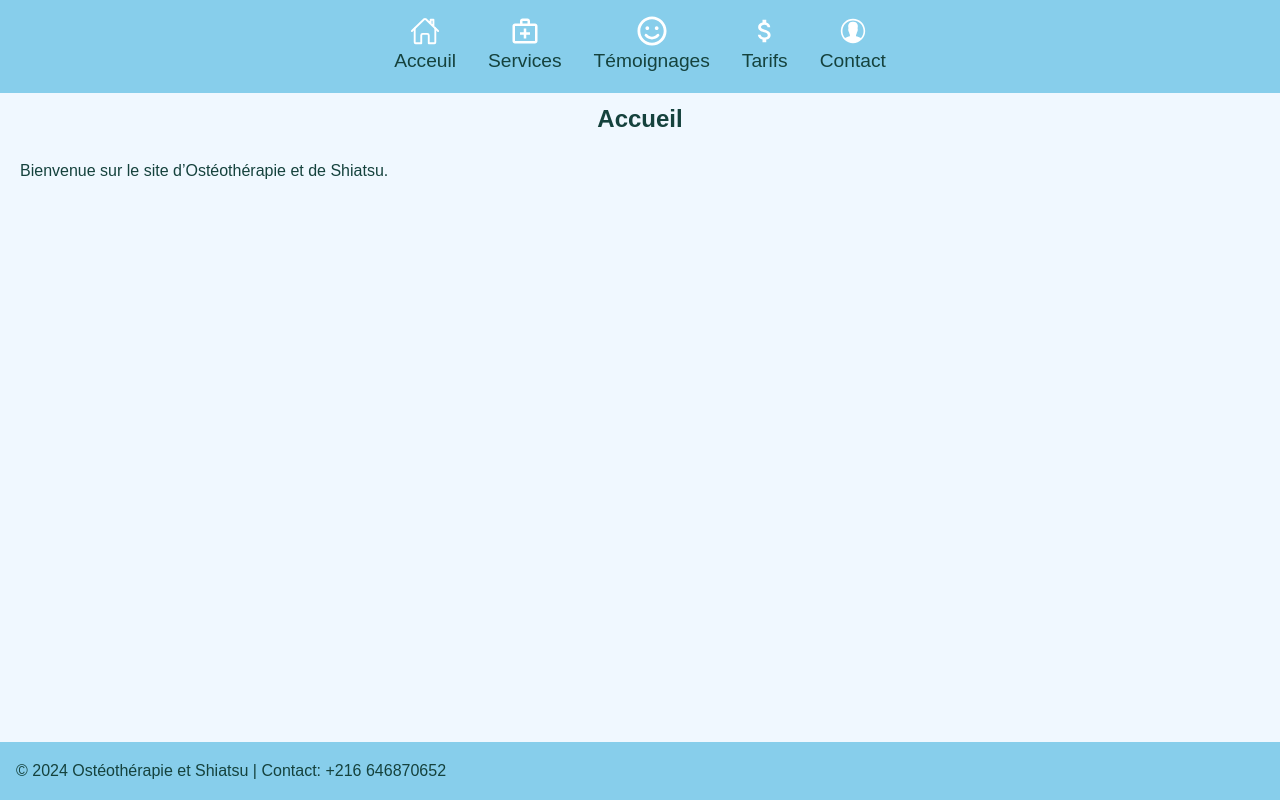
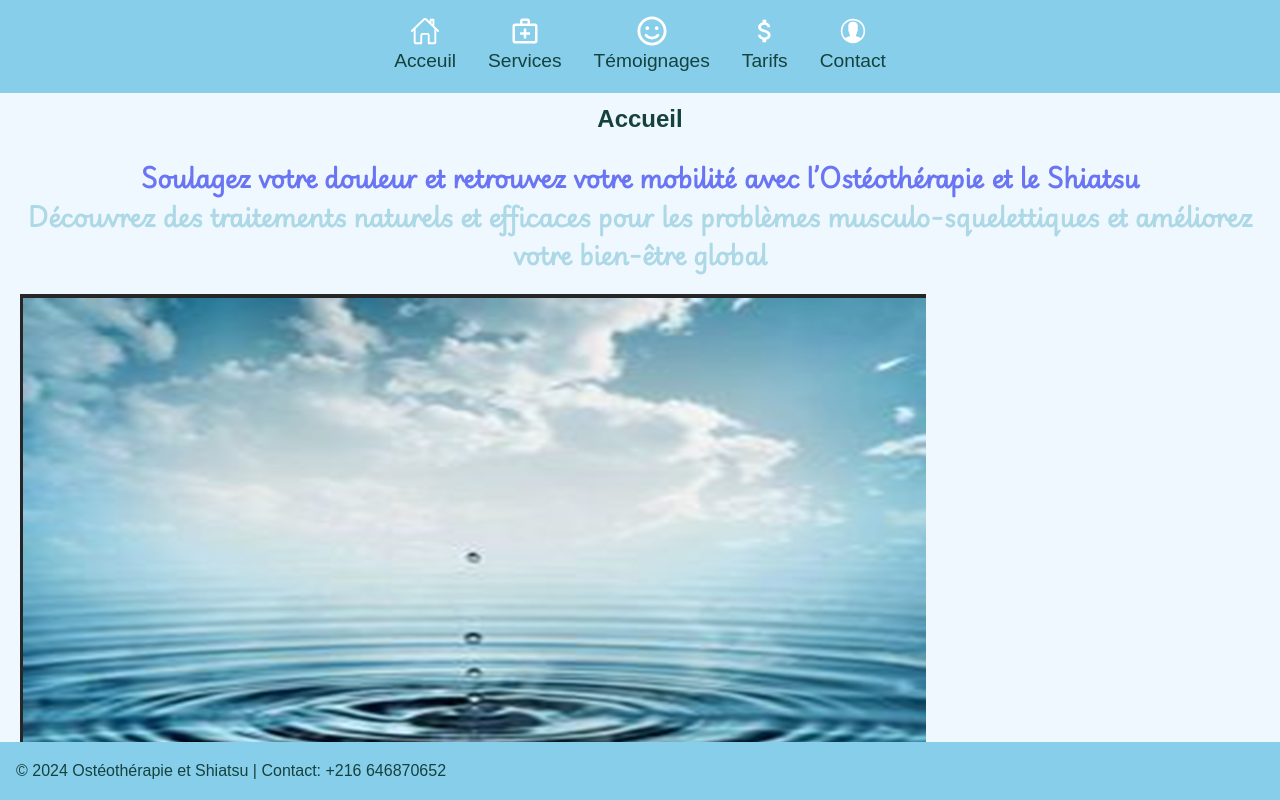
Before and after one commit to botUwU/Oshyp, a React (Vite) app: page / in a window 1280 px wide. Shown: the top 800 px of the page. Built offline with nearby package versions, Linux system fonts and the light colour scheme.

Commit message:
navbar animations

```diff
--- a/src/App.jsx
+++ b/src/App.jsx
@@ -6,7 +6,19 @@ import Footer from "./components/Footer";
 import "./styles.css";
 // eslint-disable-next-line no-unused-vars
 import GlobalStyle from "./GlobalStyle";
-
+import { BiFontSize } from "react-icons/bi";
+import styled from "styled-components";
+import CTitle from "./customComponents/CTitle";
+const StyledImage = styled.img`
+  width: 50%;
+  height: 50%;
+`;
+const StyledDescription = styled.div`
+  display: flex;
+  flex-direction: column;
+  align-items: center;
+  justify-content: center;
+`;
 function App() {
   return (
     <div className="App">
@@ -15,7 +27,19 @@ function App() {
 
       {/* Sections */}
       <Section id="home" title="Accueil">
-        <p>Bienvenue sur le site d’Ostéothérapie et de Shiatsu.</p>
+        <StyledDescription>
+          <CTitle variation="h1" color="primary">
+            {" "}
+            Soulagez votre douleur et retrouvez votre mobilité avec
+            l’Ostéothérapie et le Shiatsu
+          </CTitle>
+          <CTitle variation="h2" color="secondary">
+            Découvrez des traitements naturels et efficaces pour les problèmes
+            musculo-squelettiques et améliorez votre bien-être global
+          </CTitle>
+        </StyledDescription>
+        {/* <p style={{ fontSize: "24px" }}>speed</p> */}
+        <img src="src\data\water.png" alt="" />
       </Section>
 
       <Section id="services" title="Nos Services">
```
